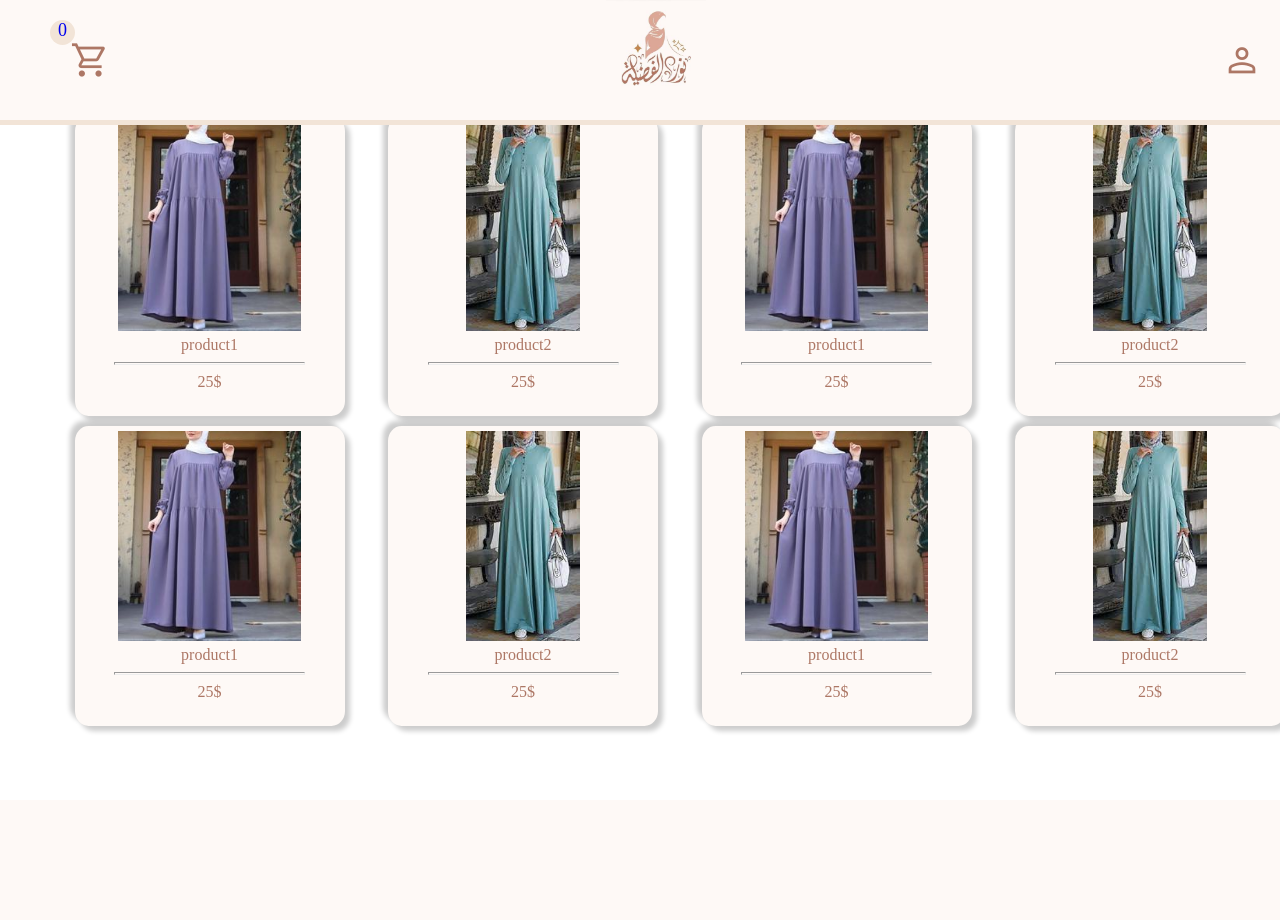
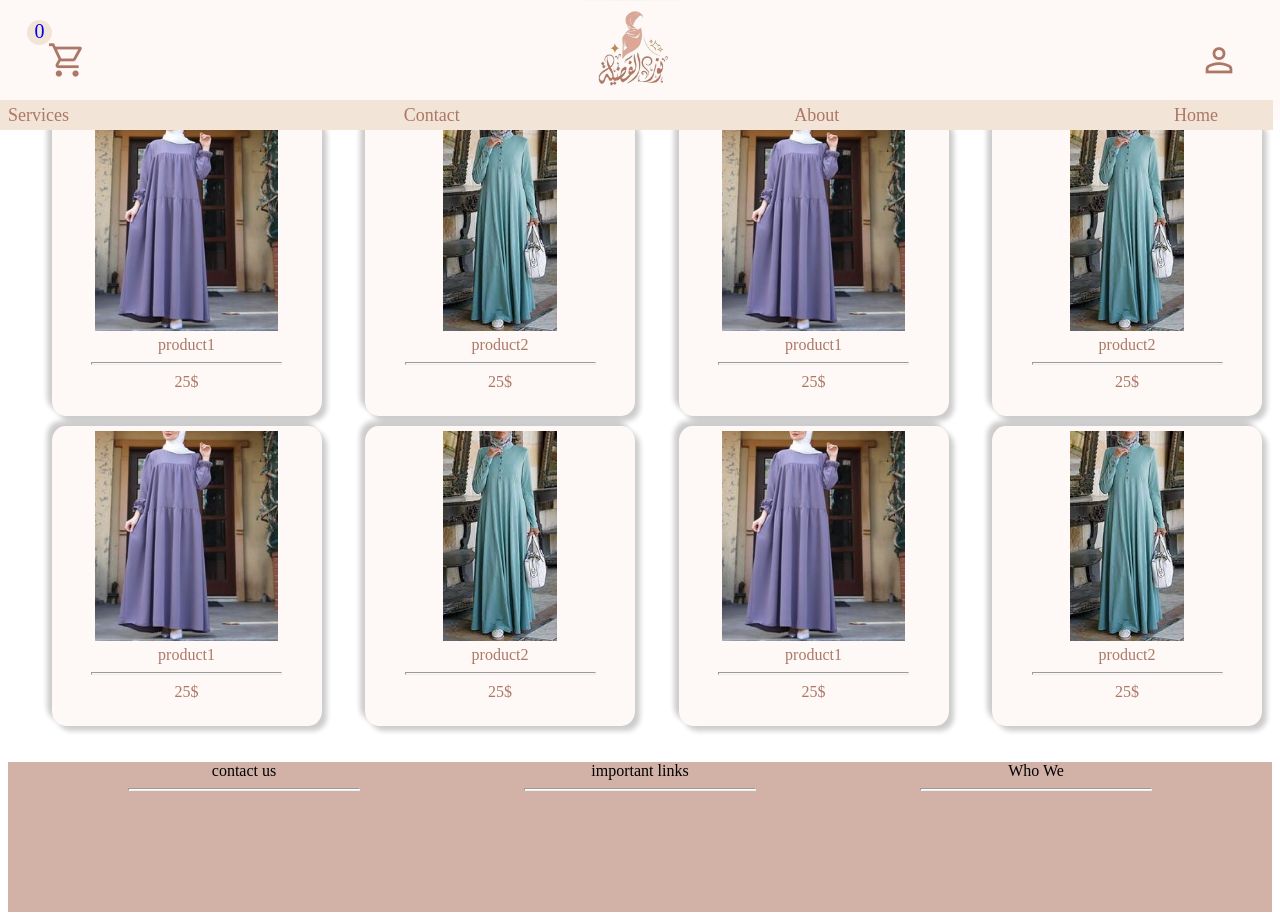
Before and after one commit to MohammadKhGh99/Noor-Alfadela-Shopping-Website, a Flask app: page / in a window 1280 px wide. Before the commit the page ends 733 px from the top, so only its background shows below. Run offline with Flask 3, Linux system fonts and the light colour scheme.

Commit message:
navigation bar added, footer added

```diff
--- a/static/styles.css
+++ b/static/styles.css
@@ -3,31 +3,89 @@ body {
 }
 
 header {
-  position: absolute;
+  position: fixed;
   top: 0;
   left: -23px;
   width: 100%;
   height: 120px;
   z-index: 1000;
   padding: 0 1rem;
-  display: grid;
+  display: block;
   background-color: #fef9f6;
-  grid-template-columns: repeat(3, 1fr);
-  border-bottom: 5px solid #f2e4d7;
+  /*border-bottom: 5px solid #f2e4d7;*/
 }
+
+.header-upper {
+  display: flex;
+  justify-content: space-between;
+  background-color: #fef9f6;
+  align-items: center;
+  /*grid-template-columns: repeat(3, 1fr);*/
+}
+
+header nav {
+  display: flex;
+  justify-content: space-between; /* Distribute links evenly */
+  align-items: center;
+  background-color: #f2e4d7;
+  /*padding: 10px;*/
+  height: 30px;
+}
+
+header nav a:hover {
+  color: black;
+}
+
+header ul {
+  display: inline-flex;
+  justify-content: space-between;
+  align-items: center;
+  list-style: none;
+  width: 100%;
+  /*margin: 0 30px;*/
+}
+
+header ul li a {
+  text-decoration: none;
+  color: #AD7765;
+  /*padding: 22px 0;*/
+  display: inline-block;
+  /*transition: all ease 0.3s;*/
+  padding: 2px 15px;
+  font-size: 18px;
+}
+
+header ul .dropdown {
+  position: absolute;
+  width: 200px;
+  background-color: #ffffff;
+  box-shadow: 0 20px 45px #00000020;
+  margin-top: -50px;
+  opacity: 0;
+  z-index: -999;
+}
+
+header ul li:hover .dropdown {
+  opacity: 1;
+  z-index: 99;
+  margin-top: 0;
+  display: grid
+}
+
 
 .shopping-cart {
   position: absolute;
-  /*display: flex;*/
   left: 70px;
   top: 40px;
-  cursor: pointer;
 }
 
 .shopping-cart-icon {
   color: #AD7765;
   font-size: 40px;
+}
 
+.shopping-cart-icon:hover {
+  color: black;
 }
 
 .counter {
@@ -39,28 +97,34 @@ header {
   height: 25px;
   background-color: #f2e4d7;
   text-align: center;
-  font-size: 18px;
-  /*padding: 2px 5px;*/
+  font-size: 20px;
 }
 
 .logo {
   width: 100px;
   height: 100px;
-  cursor: pointer;
   display: flex;
   justify-content: center;
   margin: auto;
-  /*align-items: center;*/
 }
 
 .profile {
-  font-size: 40px;
-  color: #AD7765;
   position: absolute;
   top: 40px;
   right: 50px;
-  cursor: pointer;
+
 }
+
+.profile-icon {
+  font-size: 40px;
+  color: #AD7765;
+  /*cursor: pointer;*/
+}
+
+.profile-icon:hover {
+  color: black;
+}
+
 
 products {
   display: grid;
@@ -93,3 +157,23 @@ product {
   height: 70%;
   object-fit: contain;
 }
+
+footer {
+  height: 150px;
+  background-color: #d2b1a6;
+  display: flex;
+  justify-content: space-between;
+  padding: 0 120px;
+}
+
+footer div {
+  display: block;
+  text-align: center;
+}
+
+footer div hr {
+  height: 1px;
+  width: 230px;
+  color: white;
+  background-color: white;
+}
--- a/templates/home.html
+++ b/templates/home.html
@@ -12,27 +12,57 @@
 </head>
 <body>
   <header>
-    <a href="{{url_for('home')}}">
-      <span class="material-symbols-outlined profile">
+    <div class="header-upper">
+      <a href="{{url_for('home')}}" class="profile">
+        <span class="material-symbols-outlined profile-icon">
           person
         </span>
       </a>
-    <a href="{{url_for('home')}}">
-      <img class="logo" src="{{ url_for('static', filename='images/logo.jpg')}}" alt="LOGO">
+      <a href="{{url_for('home')}}" class="logo">
+        <span class="logo">
+          <img src="{{ url_for('static', filename='images/logo.jpg')}}" alt="LOGO">
+        </span>
       </a>
-    <a href="{{url_for('home')}}">
-      <div class="shopping-cart">
+      <a href="{{url_for('home')}}" class="shopping-cart">
         <span class="material-symbols-outlined shopping-cart-icon">
           shopping_cart
         </span>
         <span class="counter">
           0
         </span>
+      </a>
     </div>
+
+    <nav>
+      <ul>
+        <li>
+          <a href="{{url_for('home')}}">
+            Home
           </a>
+        </li>
+        <li>
+          <a href="{{url_for('home')}}">
+            About
+          </a>
+        </li>
+        <li>
+          <a href="{{url_for('home')}}">
+            Contact
+          </a>
+        </li>
+        <li>
+          <a href="{{url_for('home')}}">
+            Services
+          </a>
+            <ul class="dropdown">
+              <li>First</li>
+              <li>Second</li>
+            </ul>
+        </li>
+      </ul>
+    </nav>
   </header>
-  <br><br><br>
-  <br><br><br>
+  <br><br><br><br><br><br>
 
   <products>
     {% for product in products %}
@@ -48,5 +78,20 @@
     </product>
     {% endfor %}
   </products>
+  <br><br>
+  <footer>
+    <div class="who-we">
+      Who We
+      <hr>
+    </div>
+    <div class="important-links">
+      important links
+      <hr>
+    </div>
+    <div class="contact-us">
+      contact us
+      <hr>
+    </div>
+  </footer>
 </body>
 </html>
```
Lines whose indentation alone changed are shown as unchanged.
